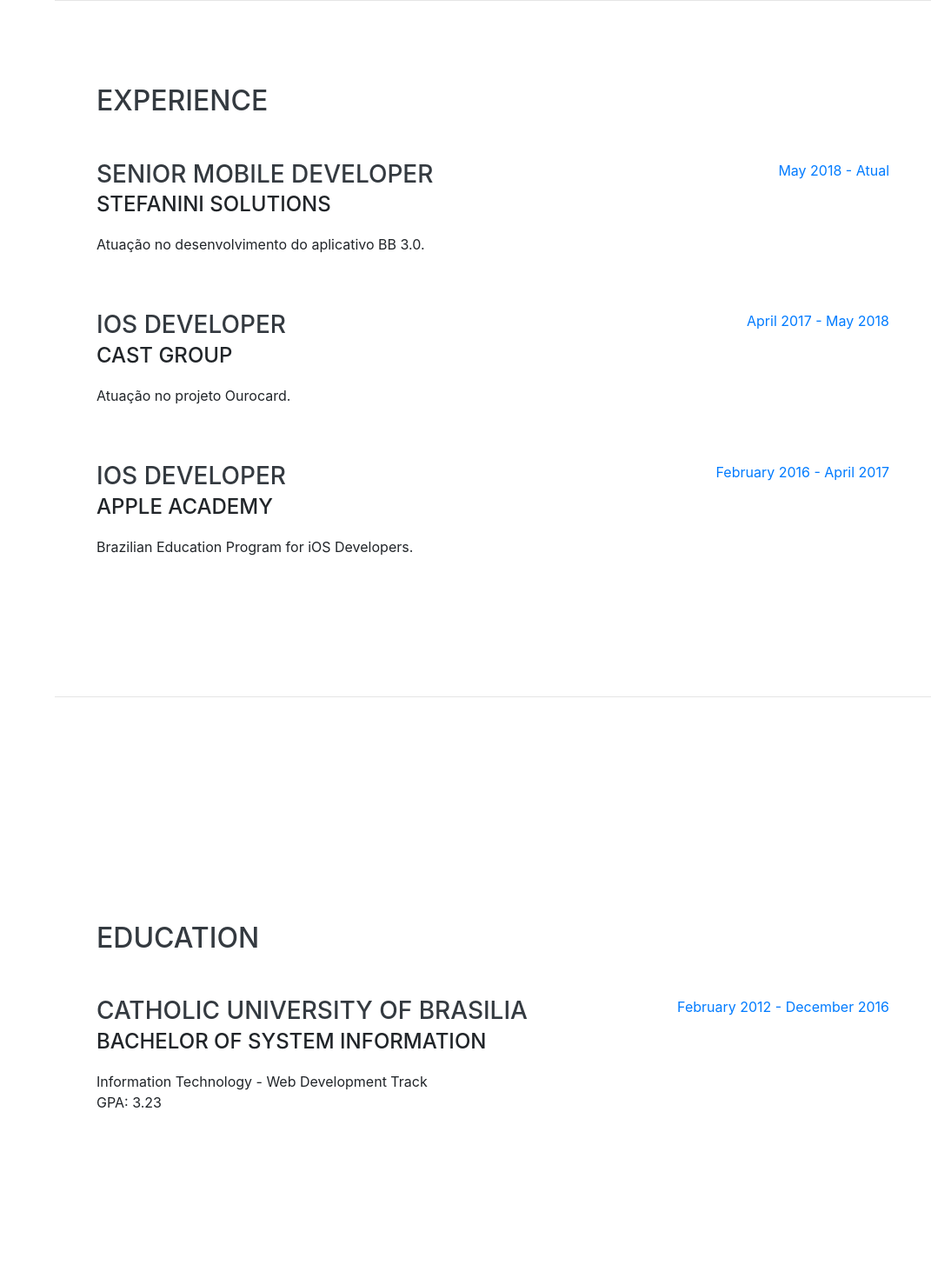
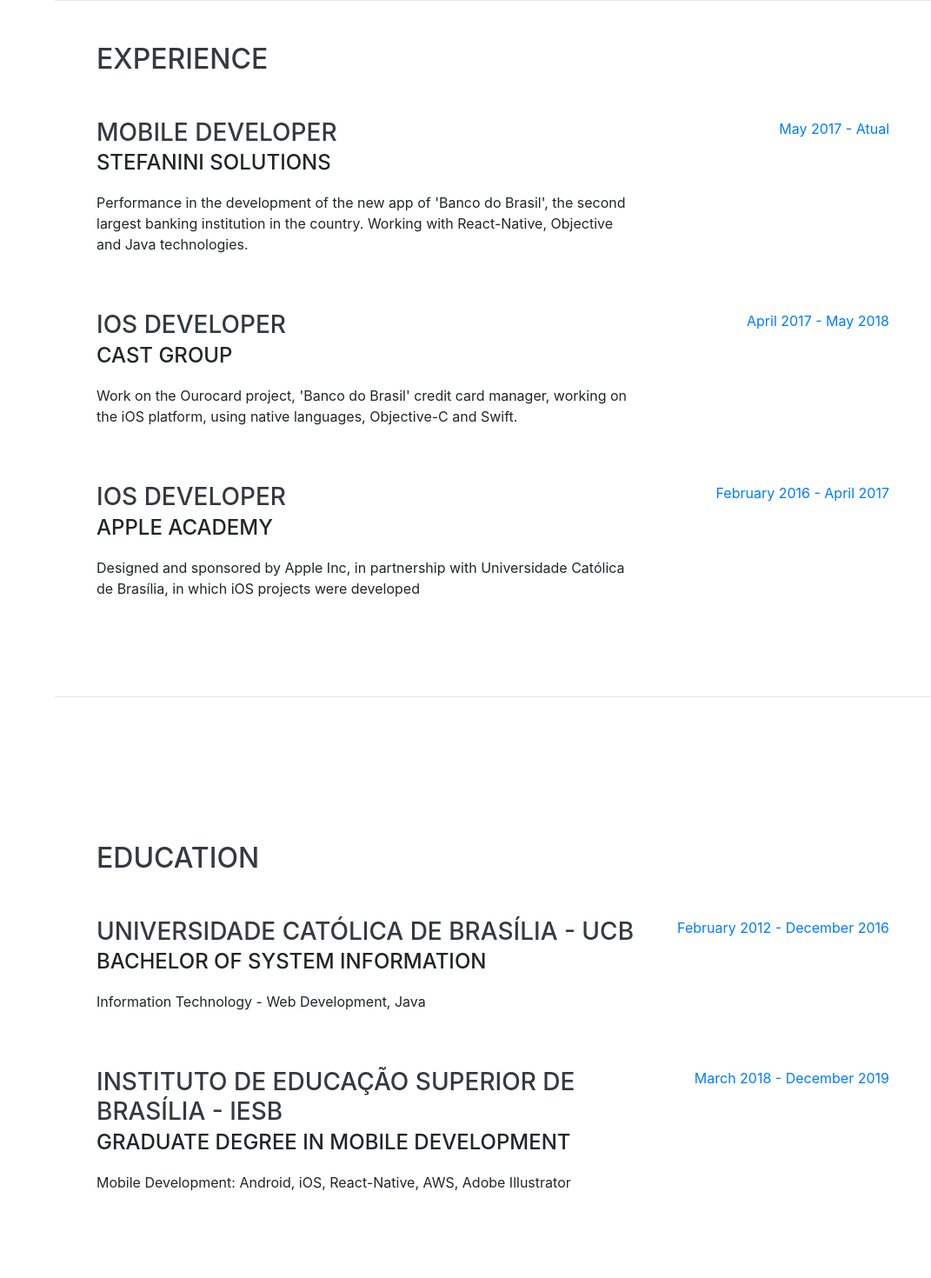
Before and after one commit to matheusdepaula/My-Portifolio, a Vue app: page / in a window 1280 px wide. Shown: the part 800-2270 px from the top of the page at 87% size, without its empty margins (209-1280 px from the left). Built offline with nearby package versions, Linux system fonts and the light colour scheme; a web font is replaced by a local one.

Commit message:
Mudancas para gerar a pagina

```diff
--- a/src/App.vue
+++ b/src/App.vue
@@ -133,37 +133,40 @@
           <div class="subheading mb-3">Programming Languages &amp; Tools</div>
           <ul class="list-inline list-icons">
             <li class="list-inline-item">
-              <i class="devicons devicons-html5"></i>
+              <i class="devicons devicons-android"></i>
             </li>
             <li class="list-inline-item">
-              <i class="devicons devicons-css3"></i>
+              <i class="devicons devicons-apple"></i>
+            </li>
+            <li class="list-inline-item">
+              <i class="devicons devicons-git"></i>
+            </li>
+            <li class="list-inline-item">
+              <i class="devicons devicons-github"></i>
+            </li>
+            <li class="list-inline-item">
+              <i class="devicons devicons-nodejs"></i>
             </li>
             <li class="list-inline-item">
               <i class="devicons devicons-javascript"></i>
             </li>
             <li class="list-inline-item">
-              <i class="devicons devicons-jquery"></i>
+              <i class="devicons devicons-npm"></i>
             </li>
             <li class="list-inline-item">
-              <i class="devicons devicons-sass"></i>
+              <i class="devicons devicons-swift"></i>
             </li>
             <li class="list-inline-item">
-              <i class="devicons devicons-less"></i>
+              <i class="devicons devicons-react"></i>
             </li>
             <li class="list-inline-item">
-              <i class="devicons devicons-bootstrap"></i>
+              <i class="devicons devicons-visualstudio"></i>
             </li>
             <li class="list-inline-item">
-              <i class="devicons devicons-wordpress"></i>
+              <i class="devicons devicons-intellij"></i>
             </li>
             <li class="list-inline-item">
-              <i class="devicons devicons-grunt"></i>
-            </li>
-            <li class="list-inline-item">
-              <i class="devicons devicons-gulp"></i>
-            </li>
-            <li class="list-inline-item">
-              <i class="devicons devicons-npm"></i>
+              <i class="devicons devicons-trello"></i>
             </li>
           </ul>
 
@@ -181,8 +184,9 @@
       <section class="resume-section p-3 p-lg-5 d-flex flex-column" id="interests">
         <div class="my-auto">
           <h2 class="mb-5">Interests</h2>
-          <p>Apart from being a web developer, I enjoy most of my time being outdoors. In the winter, I am an avid skier and novice ice climber. During the warmer months here in Colorado, I enjoy mountain biking, free climbing, and kayaking.</p>
-          <p class="mb-0">When forced indoors, I follow a number of sci-fi and fantasy genre movies and television shows, I am an aspiring chef, and I spend a large amount of my free time exploring the latest technology advancements in the front-end web development world.</p>
+            <div class="resume-item d-flex flex-column flex-md-row mb-3" v-for="item in interests" :key="item.description">
+              <p>{{ item.detail }}</p>
+            </div>
         </div>
       </section>
 
@@ -236,52 +240,83 @@
       technologies: 'iOS - Android - React Native',
       info: 'Brasília/DF · (61) 98222-5211 ·',
       email: 'matheusdepaula.bsb@gmail.com',
-      aboutMe: 'Formado em Sistemas de Informação na Universidade Católica de Brasília e Pós graduando em Dispositivos Móveis pelo IESB (Instituto de Educação Superior de Brasília). Possuo ampla experiência como desenvolvedor Mobile, utilizando principalmente as linguagens Objective-C e Swift para desenvolvimento nativo iOS, Kotlin e Java para desenvolvimento Android e JavaScript para desenvolvimento híbrido, em ambas plataformas. Busco sempre me aperfeiçoar e posso, com certeza, dizer que tecnologia é minha paixão!',
+      aboutMe: 'Bachelor in Information Technology from the Catholic University. Mobile Developer with 3 years of Swift, Objective-C, Java, Kotlin and JavaScript experience.',
       experience: [
         {
-          position: 'Senior Mobile Developer',
+          position: 'Mobile Developer',
           company: 'Stefanini Solutions',
-          description: 'Atuação no desenvolvimento do aplicativo BB 3.0.',
-          startDate: 'May 2018',
+          description: 'Performance in the development of the new app of \'Banco do Brasil\', the second largest banking institution in the country. Working with React-Native, Objective and Java technologies.',
+          startDate: 'May 2017',
           endDate: 'Atual'
         },
         {
           position: 'iOS Developer',
           company: 'Cast Group',
-          description: 'Atuação no projeto Ourocard.',
+          description: 'Work on the Ourocard project, \'Banco do Brasil\' credit card manager, working on the iOS platform, using native languages, Objective-C and Swift.',
           startDate: 'April 2017',
           endDate: 'May 2018'
         },
         {
           position: 'iOS Developer',
           company: 'Apple Academy',
-          description: 'Brazilian Education Program for iOS Developers.',
+          description: 'Designed and sponsored by Apple Inc, in partnership with Universidade Católica de Brasília, in which iOS projects were developed',
           startDate: 'February 2016',
           endDate: 'April 2017'
         }
       ],
       education: [
         {
-          institute: 'CATHOLIC UNIVERSITY OF BRASILIA',
+          institute: 'UNIVERSIDADE CATÓLICA DE BRASÍLIA - UCB',
           degree: 'BACHELOR OF SYSTEM INFORMATION',
-          knowledge: 'Information Technology - Web Development Track',
-          aditionalInfo: 'GPA: 3.23',
+          knowledge: 'Information Technology - Web Development, Java',
+          aditionalInfo: '',
           startDate: 'February 2012',
           endDate: 'December 2016'
+        },
+        {
+          institute: 'INSTITUTO DE EDUCAÇÃO SUPERIOR DE BRASÍLIA - IESB',
+          degree: 'GRADUATE DEGREE IN MOBILE DEVELOPMENT',
+          knowledge: 'Mobile Development: Android, iOS, React-Native, AWS, Adobe Illustrator',
+          aditionalInfo: '',
+          startDate: 'March 2018',
+          endDate: 'December 2019'
         }
       ],
       workflow: [
         {
-          technology: 'Mobile-First, Responsive Design'
+          technology: 'Agile Development'
         },
         {
-          technology: 'Cross Browser Testing - Debugging'
+          technology: 'Git'
         },
         {
-          technology: 'Cross Functional Teams'
+          technology: 'JavaScript'
         },
         {
-          technology: `Agile Development - Scrum`
+          technology: 'Swift'
+        },
+        {
+          technology: 'Objective-C'
+        },
+        {
+          technology: 'Kotlin'
+        },
+        {
+          technology: 'Java'
+        },
+        {
+          technology: 'Design Patterns'
+        }
+      ],
+      interests: [
+        {
+          detail: 'Besides the passion for technology, I also enjoy my free time playing sports, being close to my family and friends and learning new things.'
+        },
+        {
+          detail: 'I spend a lot of my time also learning about new technologies, trends and innovations that are running around the world. I really enjoy watching Ted Talks and reading articles on sites like Medium.'
+        },
+        {
+          detail: 'I also have to say that I\'m passionate about traveling and I\'m hoping to travel to various countries around the world.'
         }
       ]
     }
```
Also changed, not shown: 1 other file (tests, documents, lock files or other folders).
